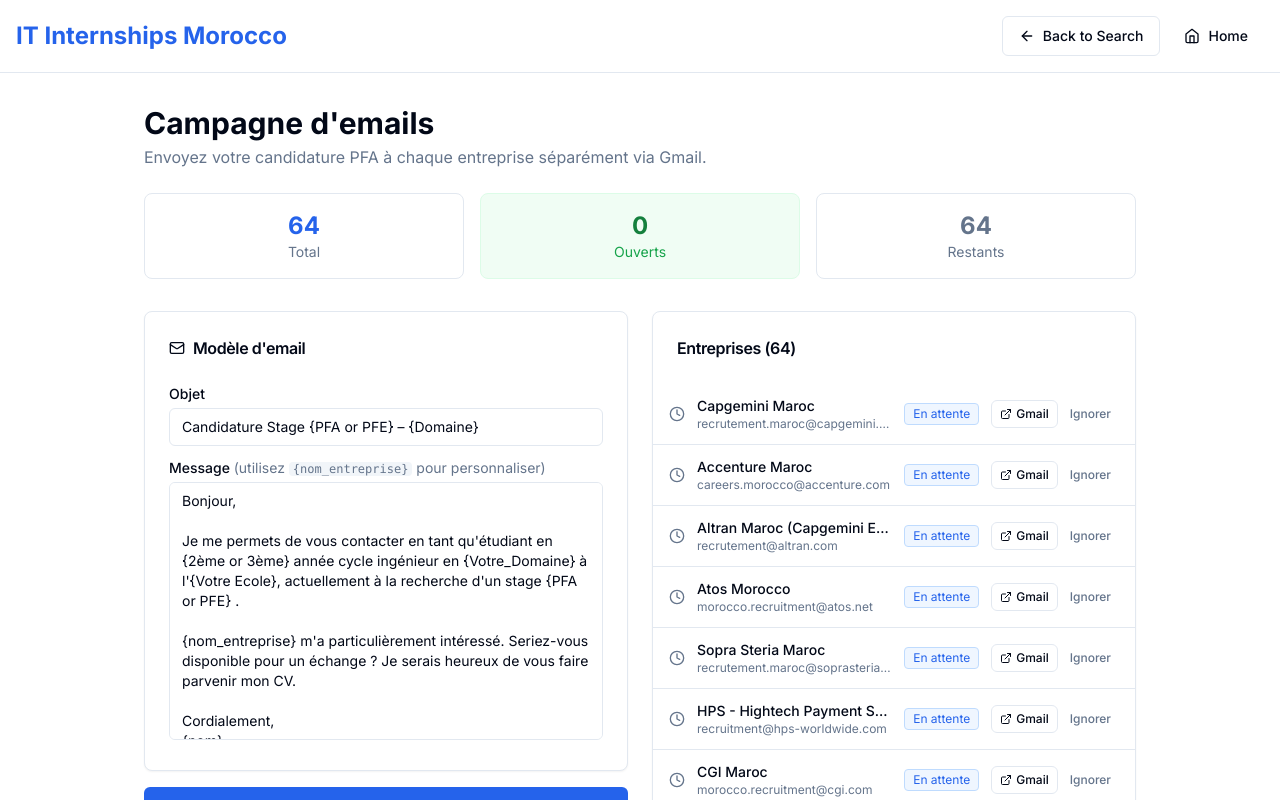
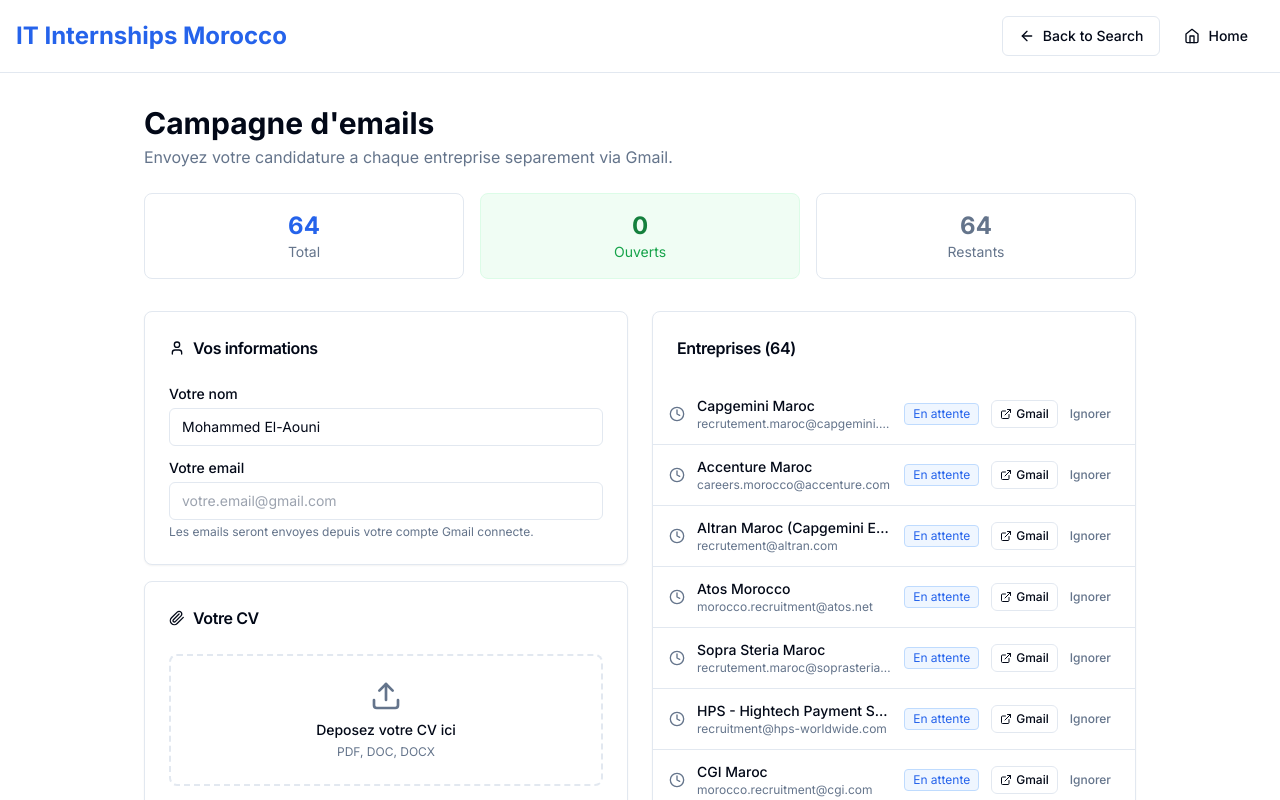
Before and after one commit to EL-Aouni/it-internships-morocco, a Next.js app: page /it-internships-morocco/email-campaign in a window 1280 px wide. Shown: the top 800 px of the page. Built offline with nearby package versions, Linux system fonts and the light colour scheme.

Commit message:
Enhance email campaign functionality and UI
Updated sender information and email template for the email campaign. Added file upload functionality for CV and improved status messages.

```diff
--- a/src/app/email-campaign/page.tsx
+++ b/src/app/email-campaign/page.tsx
@@ -1,11 +1,11 @@
 'use client';
 
-import { useState, useEffect, Suspense } from 'react';
+import { useState, useEffect, useRef, Suspense } from 'react';
 import { useSearchParams } from 'next/navigation';
 import Link from 'next/link';
 import { Button } from '@/components/ui/button';
 import { Card, CardContent, CardHeader, CardTitle } from '@/components/ui/card';
-import { Home, Mail, CheckCircle, Clock, AlertCircle, Send, ArrowLeft, ExternalLink } from 'lucide-react';
+import { Home, Mail, CheckCircle, Clock, AlertCircle, Send, ArrowLeft, ExternalLink, Upload, User, Paperclip } from 'lucide-react';
 
 type Company = {
   id: number;
@@ -25,22 +25,19 @@
 function EmailCampaignContent() {
   const searchParams = useSearchParams();
   const [companies, setCompanies] = useState<Company[]>([]);
+  const [senderName, setSenderName] = useState("Mohammed El-Aouni");
+  const [senderEmail, setSenderEmail] = useState("");
+  const [cvFile, setCvFile] = useState<File | null>(null);
   const [subject, setSubject] = useState(
-    "Candidature Stage {PFA or PFE} – {Domaine}"
+    "Candidature Stage PFA - Securite Informatique & Cybersecurite"
   );
   const [bodyTemplate, setBodyTemplate] = useState(
-    `Bonjour,
-
-Je me permets de vous contacter en tant qu'étudiant en {2ème or 3ème} année cycle ingénieur en {Votre_Domaine} à l'{Votre Ecole}, actuellement à la recherche d'un stage {PFA or PFE} .
-
-{nom_entreprise} m'a particulièrement intéressé. Seriez-vous disponible pour un échange ? Je serais heureux de vous faire parvenir mon CV.
-
-Cordialement,
-{nom}`
+    "Bonjour,\n\nJe me permets de vous contacter en tant qu'etudiant en 2eme annee cycle ingenieur en Cybersecurite a l'ENSA Oujda, actuellement a la recherche d'un stage PFA de deux mois (juillet et aout).\n\n{nom_entreprise} m'a particulierement interesse. Seriez-vous disponible pour un echange ? Je serais heureux de vous faire parvenir mon CV.\n\nCordialement,\n{nom}"
   );
   const [statuses, setStatuses] = useState<Record<number, SendStatus>>({});
   const [currentIndex, setCurrentIndex] = useState<number | null>(null);
   const [loading, setLoading] = useState(true);
+  const fileInputRef = useRef<HTMLInputElement>(null);
 
   useEffect(() => {
     const ids = searchParams.get('ids');
@@ -63,7 +60,9 @@
   }, [searchParams]);
 
   const buildBody = (company: Company) =>
-    bodyTemplate.replace(/{nom_entreprise}/g, company.name);
+    bodyTemplate
+      .replace(/{nom_entreprise}/g, company.name)
+      .replace(/{nom}/g, senderName);
 
   const openGmailCompose = (company: Company, index: number) => {
     const gmailUrl = `https://mail.google.com/mail/?view=cm&to=${encodeURIComponent(company.email!)}&su=${encodeURIComponent(subject)}&body=${encodeURIComponent(buildBody(company))}`;
@@ -86,6 +85,11 @@
     });
   };
 
+  const handleFileChange = (e: React.ChangeEvent<HTMLInputElement>) => {
+    const file = e.target.files?.[0];
+    if (file) setCvFile(file);
+  };
+
   const openedCount = Object.values(statuses).filter(s => s === 'opened').length;
   const skippedCount = Object.values(statuses).filter(s => s === 'skipped').length;
   const remaining = companies.length - openedCount - skippedCount;
@@ -104,7 +108,7 @@
 
   const getStatusLabel = (status: SendStatus | undefined) => {
     if (status === 'opened') return 'Ouvert';
-    if (status === 'skipped') return 'Ignoré';
+    if (status === 'skipped') return 'Ignore';
     return 'En attente';
   };
 
@@ -118,7 +122,6 @@
 
   return (
     <div className="min-h-screen bg-background">
-      {/* Header */}
       <header className="border-b bg-card">
         <div className="container mx-auto px-4 py-4 flex items-center justify-between">
           <Link href="/">
@@ -147,11 +150,10 @@
         <div className="mb-6">
           <h2 className="text-3xl font-bold mb-1">Campagne d'emails</h2>
           <p className="text-muted-foreground">
-            Envoyez votre candidature PFA à chaque entreprise séparément via Gmail.
+            Envoyez votre candidature a chaque entreprise separement via Gmail.
           </p>
         </div>
 
-        {/* Stats bar */}
         <div className="grid grid-cols-3 gap-4 mb-8">
           <div className="bg-card border rounded-lg p-4 text-center">
             <div className="text-2xl font-bold text-primary">{companies.length}</div>
@@ -168,13 +170,103 @@
         </div>
 
         <div className="grid grid-cols-1 lg:grid-cols-2 gap-6">
-          {/* Left: Email template */}
           <div className="space-y-4">
+
+            {/* Sender info card */}
+            <Card>
+              <CardHeader>
+                <CardTitle className="text-base flex items-center gap-2">
+                  <User className="h-4 w-4" />
+                  Vos informations
+                </CardTitle>
+              </CardHeader>
+              <CardContent className="space-y-3">
+                <div>
+                  <label className="block text-sm font-medium mb-1">Votre nom</label>
+                  <input
+                    type="text"
+                    placeholder="Mohammed El-Aouni"
+                    className="w-full border rounded-md px-3 py-2 text-sm bg-background focus:outline-none focus:ring-2 focus:ring-primary/30"
+                    value={senderName}
+                    onChange={e => setSenderName(e.target.value)}
+                  />
+                </div>
+                <div>
+                  <label className="block text-sm font-medium mb-1">Votre email</label>
+                  <input
+                    type="email"
+                    placeholder="votre.email@gmail.com"
+                    className="w-full border rounded-md px-3 py-2 text-sm bg-background focus:outline-none focus:ring-2 focus:ring-primary/30"
+                    value={senderEmail}
+                    onChange={e => setSenderEmail(e.target.value)}
+                  />
+                  <p className="text-xs text-muted-foreground mt-1">
+                    Les emails seront envoyes depuis votre compte Gmail connecte.
+                  </p>
+                </div>
+              </CardContent>
+            </Card>
+
+            {/* CV upload card */}
+            <Card>
+              <CardHeader>
+                <CardTitle className="text-base flex items-center gap-2">
+                  <Paperclip className="h-4 w-4" />
+                  Votre CV
+                </CardTitle>
+              </CardHeader>
+              <CardContent>
+                <div
+                  onClick={() => fileInputRef.current?.click()}
+                  className={`border-2 border-dashed rounded-lg p-6 text-center cursor-pointer transition-colors ${
+                    cvFile
+                      ? 'border-green-300 bg-green-50'
+                      : 'border-border hover:border-primary/50 hover:bg-muted/30'
+                  }`}
+                >
+                  <input
+                    ref={fileInputRef}
+                    type="file"
+                    accept=".pdf,.doc,.docx"
+                    className="hidden"
+                    onChange={handleFileChange}
+                  />
+                  {cvFile ? (
+                    <div>
+                      <CheckCircle className="h-8 w-8 text-green-600 mx-auto mb-2" />
+                      <p className="text-sm font-medium text-green-700">{cvFile.name}</p>
+                      <p className="text-xs text-green-600 mt-1">
+                        {(cvFile.size / 1024).toFixed(0)} KB
+                      </p>
+                      <p className="text-xs text-muted-foreground mt-2">
+                        Cliquez pour changer de fichier
+                      </p>
+                    </div>
+                  ) : (
+                    <div>
+                      <Upload className="h-8 w-8 text-muted-foreground mx-auto mb-2" />
+                      <p className="text-sm font-medium">Deposez votre CV ici</p>
+                      <p className="text-xs text-muted-foreground mt-1">PDF, DOC, DOCX</p>
+                    </div>
+                  )}
+                </div>
+                {cvFile && (
+                  <div className="mt-3 flex items-start gap-2 p-3 bg-amber-50 border border-amber-100 rounded-lg">
+                    <AlertCircle className="h-4 w-4 text-amber-600 mt-0.5 flex-shrink-0" />
+                    <p className="text-xs text-amber-700">
+                      Gmail ne permet pas les pieces jointes automatiques. Apres l'ouverture de chaque draft, cliquez sur le bouton <strong>trombone</strong> dans Gmail pour joindre votre CV manuellement.
+                    </p>
+                  </div>
+                )}
+              </CardContent>
+            </Card>
+
+            {/* Email template card */}
             <Card>
               <CardHeader>
                 <CardTitle className="text-base flex items-center gap-2">
                   <Mail className="h-4 w-4" />
-                  Modèle d'email
+                  Modele d'email
                 </CardTitle>
               </CardHeader>
               <CardContent className="space-y-3">
@@ -190,13 +282,13 @@
                 <div>
                   <label className="block text-sm font-medium mb-1">
                     Message{' '}
-                    <span className="text-muted-foreground font-normal">
-                      (utilisez <code className="bg-muted px-1 rounded text-xs">{'{nom_entreprise}'}</code> pour personnaliser)
+                    <span className="text-muted-foreground font-normal text-xs">
+                      — utilisez {'{nom_entreprise}'} et {'{nom}'} pour personnaliser
                     </span>
                   </label>
                   <textarea
                     className="w-full border rounded-md px-3 py-2 text-sm bg-background focus:outline-none focus:ring-2 focus:ring-primary/30 resize-none"
-                    rows={12}
+                    rows={10}
                     value={bodyTemplate}
                     onChange={e => setBodyTemplate(e.target.value)}
                   />
@@ -213,8 +305,13 @@
               <Send className="mr-2 h-4 w-4" />
               Ouvrir tous les drafts Gmail ({remaining} restants)
             </Button>
+            {cvFile && (
+              <p className="text-xs text-center text-amber-600 font-medium">
+                N'oubliez pas de joindre {cvFile.name} a chaque draft Gmail !
+              </p>
+            )}
             <p className="text-xs text-center text-muted-foreground">
-              Chaque email s'ouvrira dans un onglet Gmail séparé, pré-rempli et personnalisé.
+              Chaque email s'ouvrira dans un onglet Gmail separe, pre-rempli et personnalise.
             </p>
           </div>
 
@@ -230,15 +327,15 @@
                 {companies.length === 0 ? (
                   <div className="px-6 py-8 text-center text-muted-foreground">
                     <Mail className="h-10 w-10 mx-auto mb-3 opacity-30" />
-                    <p>Aucune entreprise avec email trouvée.</p>
+                    <p>Aucune entreprise avec email trouvee.</p>
                     <Link href="/search">
                       <Button variant="outline" className="mt-3" size="sm">
-                        Retour à la recherche
+                        Retour a la recherche
                       </Button>
                     </Link>
                   </div>
                 ) : (
-                  <div className="divide-y max-h-[520px] overflow-y-auto">
+                  <div className="divide-y max-h-[700px] overflow-y-auto">
                     {companies.map((company, index) => (
                       <div
                         key={company.id}
```
